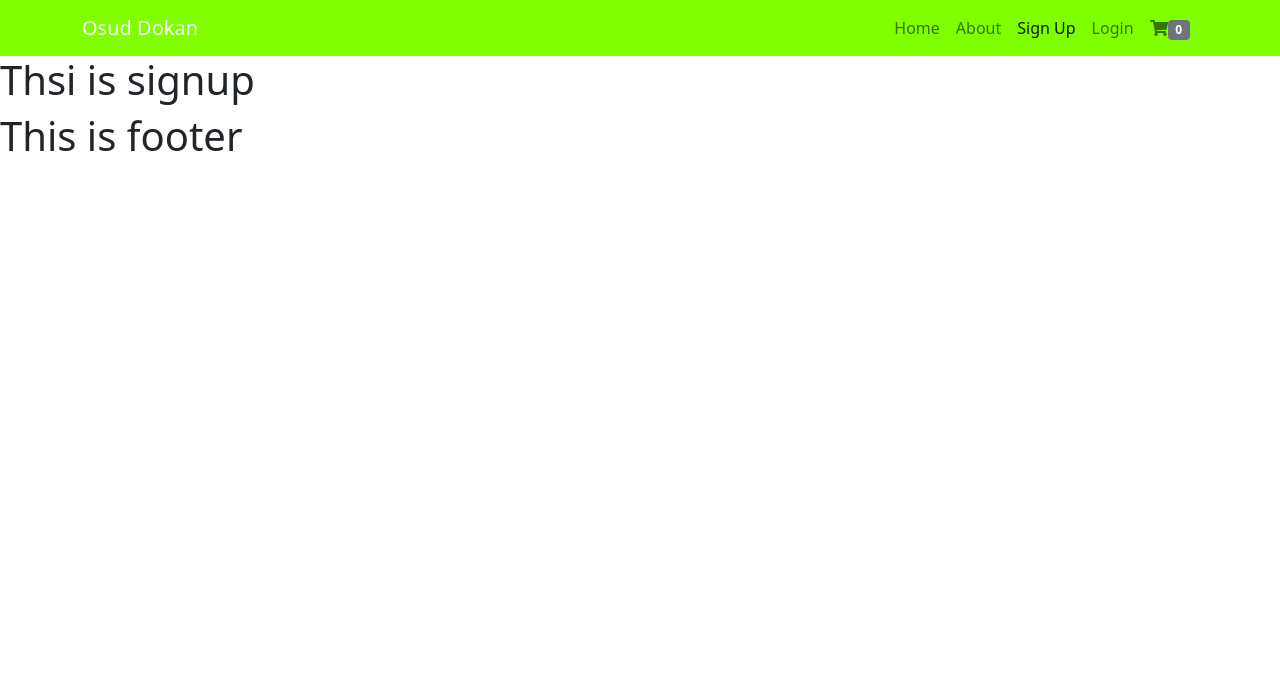
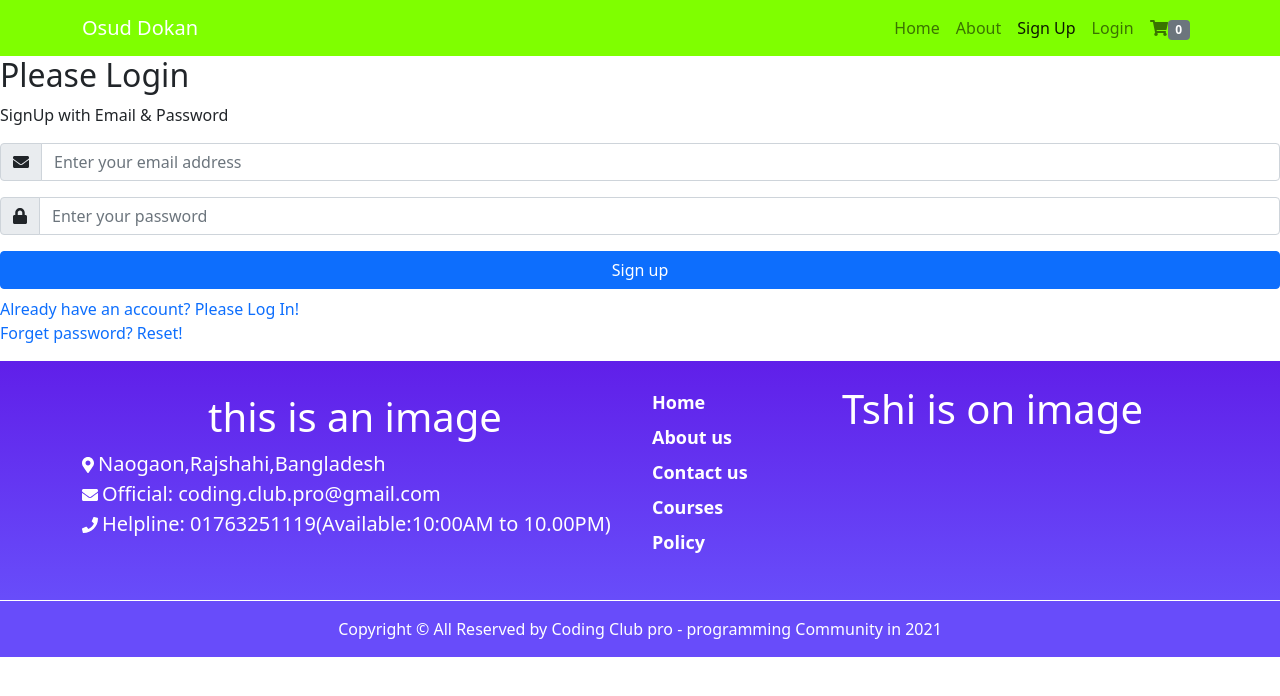
Before and after one commit to Rajaul-Islam/osud-dokan, a React (Create React App) app: page /signup in a window 1280 px wide. Shown: the top 696 px of the page. Built offline with nearby package versions, Linux system fonts and the light colour scheme; no server answers.

Commit message:
first commit

```diff
--- a/src/Hook/useFirebase.js
+++ b/src/Hook/useFirebase.js
@@ -1,5 +1,5 @@
 import firebaseInitialize from "../firebase/firebase.init";
-import { getAuth, signInWithPopup, GoogleAuthProvider, signOut,onAuthStateChanged } from "firebase/auth";
+import { getAuth, signInWithPopup, GoogleAuthProvider, signOut, onAuthStateChanged, signInWithEmailAndPassword, createUserWithEmailAndPassword } from "firebase/auth";
 import { useEffect, useState } from "react";
 firebaseInitialize();
 
@@ -11,6 +11,10 @@ const GoogleProvider = new GoogleAuthProvider();
 const useFirebase = () => {
     const [user, setUser] = useState({})
     const [error, setError] = useState('')
+    const [email, setEmail] = useState('')
+    const [password, setPassword] = useState("")
+
+    // google signup
     const signInWithGoogle = () => {
         signInWithPopup(auth, GoogleProvider)
             .then(result => {
@@ -23,18 +27,64 @@ const useFirebase = () => {
             })
 
     }
-    useEffect(()=>{
-        const unsubscribed= onAuthStateChanged(auth, (user) => {
+    // username and password
+    const signInWithEmail = (e) => {
+        e.preventDefault();
+        signInWithEmailAndPassword(auth, email, password)
+            .then(result => {
+                setUser(result.user)
+                console.log(result.user);
+                alert('loged in successfully')
+
+            })
+            .catch((error) => {
+                setError(error.message)
+            })
+
+    }
+
+    // get email
+    const getEmail = e => {
+        const text=e?.target?.value
+        setEmail(text);
+        console.log(email)
+    }
+
+    //get password
+    const getPassword = e => {
+        const pass=e?.target?.value;
+        setPassword(pass);
+        console.log(password)
+    }
+
+
+    useEffect(() => {
+        const unsubscribed = onAuthStateChanged(auth, (user) => {
             if (user) {
-             setUser(user)
+                setUser(user)
 
             } else {
 
-             setUser({})
+                setUser({})
             }
-          });
-          return ()=> unsubscribed;
-    },[])
+        });
+        return () => unsubscribed;
+    }, [])
+
+    const signUp = (e) => {
+        e.preventDefault();
+        createUserWithEmailAndPassword(auth, email, password)
+            .then(result => {
+
+                alert('user created')
+
+            })
+            .catch((error) => {
+                setError(error.message);
+
+            });
+
+    }
 
     const logOut = () => {
         const auth = getAuth();
@@ -49,7 +99,12 @@ const useFirebase = () => {
         signInWithGoogle,
         user,
         error,
-        logOut
+        logOut,
+        signInWithEmail,
+        getEmail,
+        getPassword,
+        signUp
+
 
     };
 };
--- a/src/Pages/Login/Login.js
+++ b/src/Pages/Login/Login.js
@@ -2,14 +2,20 @@ import { faEnvelope, faLock } from '@fortawesome/free-solid-svg-icons';
 import { FontAwesomeIcon } from '@fortawesome/react-fontawesome';
 import React from 'react';
 import { Col, Form, FormControl, InputGroup, Row } from 'react-bootstrap';
+import { NavLink } from 'react-router-dom';
 import useAuth from '../../Hook/useAuth';
 import useFirebase from '../../Hook/useFirebase';
 
 const Login = () => {
-    // const {signInWithGoogle}=useFirebase()
-    const {signInWithGoogle}=useAuth()
+
+    const { signInWithGoogle, error, signInWithEmail, getEmail,
+        getPassword } = useAuth()
     return (
         <div>
+            <h2>Please Login</h2>
+            <p>Login with Email & Password</p>
+            <p>{error}</p>
+            <Form onSubmit={signInWithEmail}>
                 <Row>
                     <Col className="text-start">
                         <Form.Label htmlFor="email" visuallyHidden>
@@ -20,7 +26,7 @@ const Login = () => {
                                 <FontAwesomeIcon icon={faEnvelope}></FontAwesomeIcon>
                             </InputGroup.Text>
                             <FormControl
-
+                                onBlur={getEmail}
                                 type="email"
                                 autoComplete="current-email"
                                 id="email"
@@ -39,6 +45,7 @@ const Login = () => {
                                 <FontAwesomeIcon icon={faLock}></FontAwesomeIcon>
                             </InputGroup.Text>
                             <FormControl
+                                onBlur={getPassword}
 
                                 type="password"
                                 autoComplete="current-password"
@@ -48,6 +55,21 @@ const Login = () => {
                         </InputGroup>
                     </Col>
                 </Row>
+                <button type="submit" className="btn btn-primary mt-2 w-100">
+                    Log In
+                </button>
+            </Form>
+            <p className="mt-2">
+                <NavLink className="text-decoration-none" to="/signup">
+                    Need an Account? Please Sign up!
+                </NavLink>
+                <br />
+                <NavLink className="text-decoration-none" to="/reset">
+                    Forget password? Reset!
+                </NavLink>
+            </p>
+            <p className="mt-3">Or</p>
+            <p> Login with</p>
             <button onClick={signInWithGoogle}>Google Signin</button>
         </div>
     );
--- a/src/Pages/SignUp/SignUp.js
+++ b/src/Pages/SignUp/SignUp.js
@@ -1,10 +1,73 @@
 import React from 'react';
+import { faEnvelope, faLock } from '@fortawesome/free-solid-svg-icons';
+import { FontAwesomeIcon } from '@fortawesome/react-fontawesome';
 
+import { Col, Form, FormControl, InputGroup, Row } from 'react-bootstrap';
+import { NavLink } from 'react-router-dom';
+import useAuth from '../../Hook/useAuth';
 const SignUp = () => {
+    const { signUp,signInWithGoogle, error, getEmail,
+        getPassword } = useAuth()
     return (
         <div>
-            <h1>Thsi is signup</h1>
-        </div>
+        <h2>Please Login</h2>
+        <p>SignUp with Email & Password</p>
+        <p>{error}</p>
+        <Form onSubmit={signUp}>
+            <Row>
+                <Col className="text-start">
+                    <Form.Label htmlFor="email" visuallyHidden>
+                        Your Email Address
+                    </Form.Label>
+                    <InputGroup className="mb-2">
+                        <InputGroup.Text>
+                            <FontAwesomeIcon icon={faEnvelope}></FontAwesomeIcon>
+                        </InputGroup.Text>
+                        <FormControl
+                            onBlur={getEmail}
+                            type="email"
+                            autoComplete="current-email"
+                            id="email"
+                            placeholder="Enter your email address"
+                        />
+                    </InputGroup>
+                </Col>
+            </Row>
+            <Row className="mt-2">
+                <Col className="text-start">
+                    <Form.Label htmlFor="password" visuallyHidden>
+                        Your Password
+                    </Form.Label>
+                    <InputGroup className="mb-2">
+                        <InputGroup.Text>
+                            <FontAwesomeIcon icon={faLock}></FontAwesomeIcon>
+                        </InputGroup.Text>
+                        <FormControl
+                            onBlur={getPassword}
+
+                            type="password"
+                            autoComplete="current-password"
+                            id="password"
+                            placeholder="Enter your password"
+                        />
+                    </InputGroup>
+                </Col>
+            </Row>
+            <button type="submit" className="btn btn-primary mt-2 w-100">
+            Sign up
+          </button>
+        </Form>
+        <p className="mt-2">
+            <NavLink className="text-decoration-none" to="/login">
+                Already have an account? Please Log In!
+            </NavLink>
+            <br />
+            <NavLink className="text-decoration-none" to="/reset">
+                Forget password? Reset!
+            </NavLink>
+        </p>
+
+    </div>
     );
 };
 
--- /dev/null
+++ b/src/Shared/Footer/Footer.css
@@ -0,0 +1,24 @@
+.footer-link a {
+    text-decoration: none;
+    font-size: 18px;
+    color: white;
+    font-weight: bold;
+    line-height: 35px;
+  }
+
+  .gradient {
+    background: rgb(104, 77, 250);
+    background: linear-gradient(
+      0deg,
+      rgba(104, 77, 250, 1) 0%,
+      rgba(96, 31, 233, 1) 100%
+    );
+  }
+  .copyright {
+    background-color: #684cfa;
+  }
+
+  .dropdown-menu.show {
+    left: -126px;
+    padding: 11px;
+  }
--- a/src/Shared/Footer/Footer.js
+++ b/src/Shared/Footer/Footer.js
@@ -1,12 +1,79 @@
+import { faEnvelope, faMapMarkerAlt, faPhone } from '@fortawesome/free-solid-svg-icons';
+import { FontAwesomeIcon } from '@fortawesome/react-fontawesome';
 import React from 'react';
+import { Col, Container, Row } from 'react-bootstrap';
+import { NavLink } from 'react-router-dom';
+import './Footer.css'
 
 const Footer = () => {
     return (
-        <div>
-            <h1>This is footer
+        <div className="text-white">
+        <div className="py-4 gradient">
+          <Container>
+            <Row>
+              <Col md={6}>
+                <div className="text-center my-2">
+                  {/* <img width="120px" src={footerLogo} alt="" /> */}
+                  <h1>this is an image</h1>
+                </div>
 
-            </h1>
+                <ul className="list-unstyled">
+                  <li>
+                    <FontAwesomeIcon icon={faMapMarkerAlt} />
+                    <span className="ms-1 fs-5">Naogaon,Rajshahi,Bangladesh</span>
+                  </li>
+                  <li>
+                    <FontAwesomeIcon icon={faEnvelope} />
+                    <span className="ms-1 fs-5">
+                      Official: coding.club.pro@gmail.com
+                    </span>
+                  </li>
+                  <li>
+                    <FontAwesomeIcon icon={faPhone} />
+                    <span className="ms-1 fs-5">
+                      Helpline: 01763251119(Available:10:00AM to 10.00PM)
+                    </span>
+                  </li>
+                </ul>
+              </Col>
+              <Col md={2}>
+                <ul className="list-unstyled footer-link">
+                  <li>
+                    <NavLink to="/home">Home</NavLink>
+                  </li>
+                  <li>
+                    <NavLink to="/about">About us</NavLink>
+                  </li>
+                  <li>
+                    <NavLink to="/contact">Contact us</NavLink>
+                  </li>
+                  <li>
+                    <NavLink to="/courses">Courses</NavLink>
+                  </li>
+                  <li>
+                    <NavLink to="/policy">Policy</NavLink>
+                  </li>
+                </ul>
+              </Col>
+              <Col md={4}>
+                <div className="">
+                  {/* <img
+                    className="img-fluid"
+                    src={payment}
+                    alt="payment methods"
+                  /> */}
+                  <h1>Tshi is on image</h1>
+                </div>
+              </Col>
+            </Row>
+          </Container>
         </div>
+        <hr className="m-0 p-0" />
+        <p className="text-center m-0 py-3 copyright">
+          Copyright © All Reserved by Coding Club pro - programming Community in
+          2021
+        </p>
+      </div>
     );
 };
 
```
Lines whose indentation alone changed are shown as unchanged.
